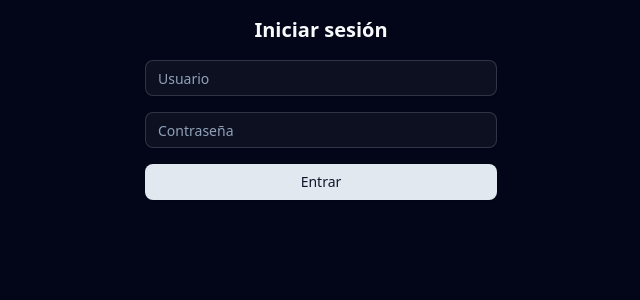
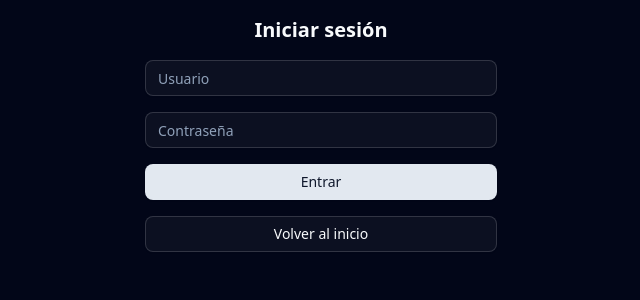
Before and after one commit to Casado7/vote-nextjs, a Next.js app: page /login in a window 1280 px wide. Shown: the top 300 px of the page, without its empty margins (319-959 px from the left). Built offline with nearby package versions, Linux system fonts and the light colour scheme.

Commit message:
Add navigation button to return to home in Login and Register forms

```diff
--- a/src/app/login/page.js
+++ b/src/app/login/page.js
@@ -47,6 +47,7 @@ export default function LoginForm() {
       <Input name="username" placeholder="Usuario" value={form.username} onChange={handleChange} required />
       <Input name="password" type="password" placeholder="Contraseña" value={form.password} onChange={handleChange} required />
       <Button type="submit" className="w-full" disabled={loading}>{loading ? "Entrando..." : "Entrar"}</Button>
+      <Button type="button" className="w-full" variant="outline" onClick={() => router.push("/")}>Volver al inicio</Button>
       {error && <div className="text-red-500 text-sm text-center">{error}</div>}
     </form>
   );
--- a/src/app/register/page.js
+++ b/src/app/register/page.js
@@ -61,6 +61,7 @@ export default function RegisterForm() {
       <Input name="imagen" type="file" accept="image/*" onChange={handleChange} />
       {form.imagen && <img src={form.imagen} alt="preview" className="w-20 h-20 rounded-full mx-auto" />}
       <Button type="submit" className="w-full" disabled={loading}>{loading ? "Registrando..." : "Registrarse"}</Button>
+      <Button type="button" className="w-full" variant="outline" onClick={() => router.push("/")}>Volver al inicio</Button>
       {error && <div className="text-red-500 text-sm text-center">{error}</div>}
       {success && <div className="text-green-600 text-sm text-center">{success}</div>}
     </form>
```
